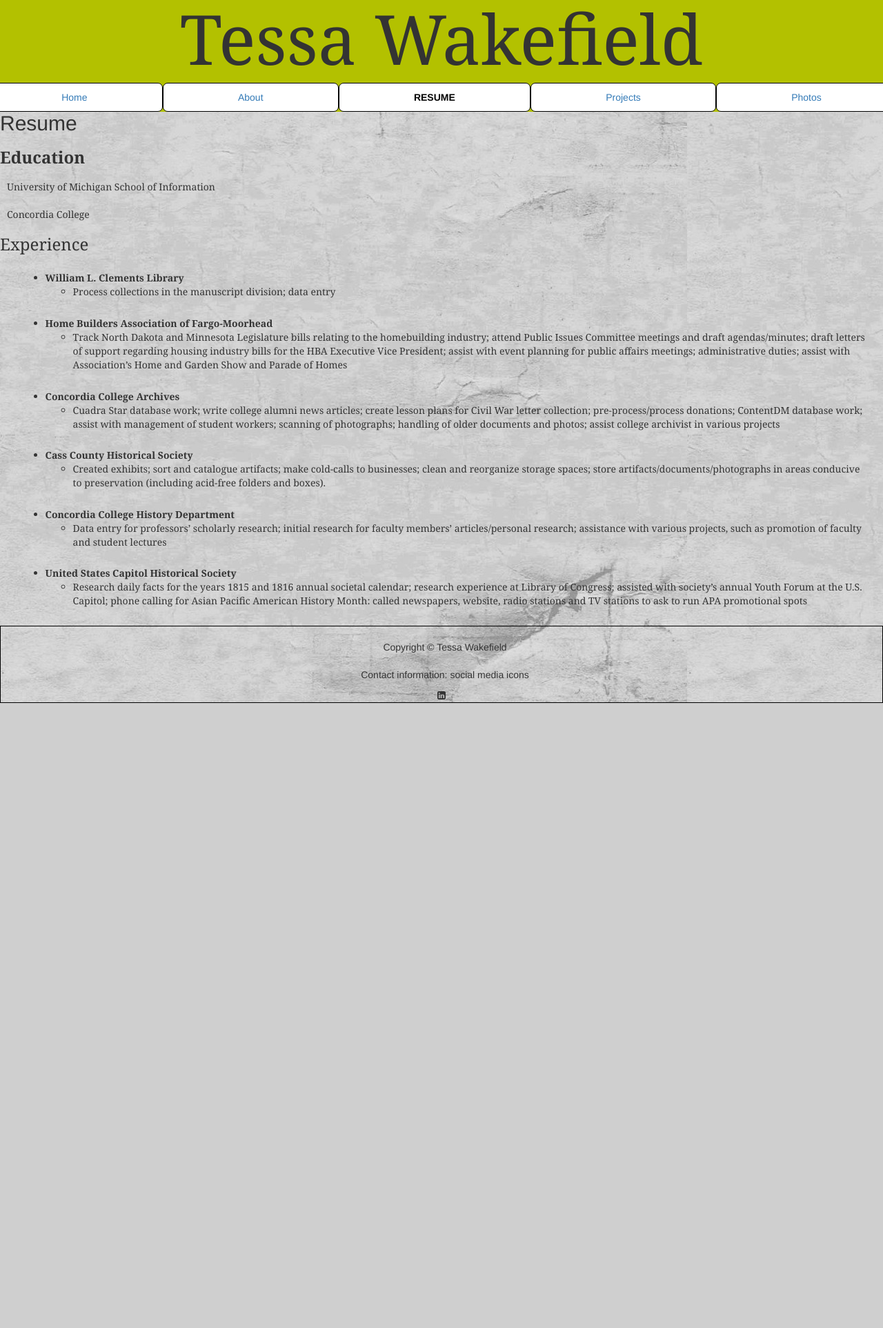
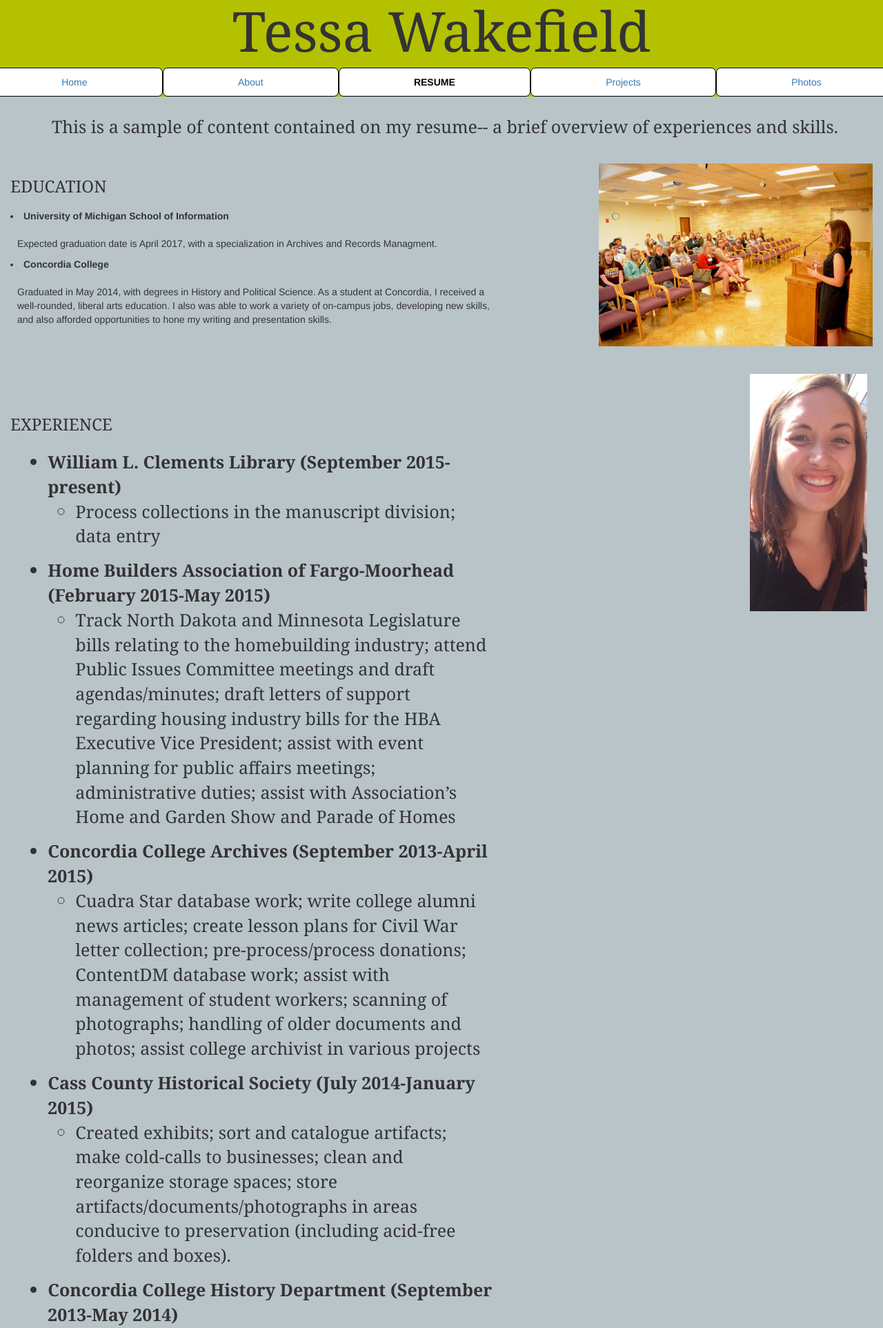
Before and after one commit to twakefie/Portfolio, a Python web app: template templates/resume.html in a window 1280 px wide. Shown: the top 1925 px of the page at 69% size. Before the commit the page ends 1019 px from the top, so only its background shows below. Run offline with Jinja, Linux system fonts and the light colour scheme; the template is opened without the code that fills it, so the values that code supplies are empty; some libraries are stand-ins or nearby versions.

Commit message:
Content editing
Mainly editing and reformatting content of portfolio

```diff
--- a/app.yaml
+++ b/app.yaml
@@ -1,4 +1,4 @@
-application: twportfolio-1268
+application: wakefield-1270
 version: 1
 runtime: python27
 api_version: 1
--- a/main.py
+++ b/main.py
@@ -63,6 +63,5 @@ app = webapp2.WSGIApplication([
     ('/resume.html', resumeHandler),
     ('/projects.html', projectHandler),
     ('/photos.html', photosHandler),
-    # ('/form.html'), formHandler)
 
 ], debug=True)
--- a/static/style.css
+++ b/static/style.css
@@ -11,20 +11,21 @@ body {
 	min-width: 100%;
 }
 
-.body {
-	background-image: "static/oldpaper.jpg";
-	background-repeat: no-repeat;
-	background-position: center center;
+
+
+body {
+	background-color: #B9C4C9;
+	/*background-repeat: no-repeat;
+	background-position: center center;*/
 }
 
-/*body {
-	background-repeat: no-repeat;
-}*/
+
 
 header h1 {
 	text-align: center;
-	font-family: Georgia;
-	font-size: 100px;
+	font-family: Georgia, Times, Arial;
+	font-size: 80px;
+	/*text-transform: uppercase;*/
 
 }
 
@@ -52,20 +53,41 @@ p {
 	margin-left: 10px;
 }
 
+
+
+
+
 .Description {
-	margin-top: 30px;
+	margin-top: 2%;
+	font-size: 20px;
+	font-family: Georgia, Times, Arial;
+	text-align: center;
 }
 
 .Carousel {
 	margin-top: 30px;
+	font-size: 7px;
 }
 
+.carousel-caption {
+	font-size: 10px;
+}
 
 
 .jumbotron {
 	background-color: #67ACEA;
 	height: 100%;
+	font-family: Georgia, Times, Arial;
+
 }
+
+/*.Tessa {
+	height: auto;
+	width: auto;
+	float: right;
+	max-width: 500px;
+	max-height: 500px;
+}*/
 
 .clements {
 	/*border: 1px solid black;*/
@@ -93,37 +115,15 @@ p {
 	margin: 2%;
 }
 
-/*.project1 {
-	border: solid black 2px;
-	display: block;
-	margin: 1%;
-	padding: 2%;
-	background-color: white;
-	*/
-/*}*/
-
-/*.IMA {
-	border: 1px solid black;
-	display: block;
-	margin: 1%;
-	padding: 2%;
-	}*/
-
-/*.hoover {
-	border: 2px solid black;
-	display: block;
-	margin: 1%;
-	padding: 2%;*/
-	/*max-width: 350px;
-	max-height: 250px;*/
-/*}*/
 
 .grad {
 	float: right;
 }
 
 .resume {
-	font-family: Georgia;
+	font-family: Georgia, Times, Arial;
+	padding: 2%;
+	font-size: 25px;
 }
 /*.project2 {
 	border: solid black 2px;
@@ -142,6 +142,12 @@ p {
 	display: block;
 }*/
 
+/*.container .paige:hover h2 {
+	position: relative;
+	text-align: center;
+}*/
+
+
 
 body#h a#home, body#ab a#about, body#r a#resume, body#proj a#projects, body#ph a#photos {
 	color: black;
@@ -155,16 +161,40 @@ body {
 }
 
 
+/*.Education {
+	display: inline-block;
+	width: 60%;
+}*/
+
+.Education {
+	/*margin: 2%;*/
+	font-size: 25px;
+	display: inline-block;
+	font-family: Georgia, Times, Arial;
+}
+
+.Experience {
+	display: inline-block;
+	width: 100%;
+	font-size: 25px;
+	font-family: Georgia, Times, Arial;
+}
+
+.col-md-7 h3 {
+	font-family: Georgia, Times, Arial;
+	text-transform: uppercase;
+}
+
 .col-md-5 {
 	border: 4px solid black;
-	font-family: Georgia;
+	font-family: Georgia, Times, Arial;
 
 }
 
 .col-md-6 {
 	border: 1px solid black;
 	margin: 4%;
-	background-color: white;
+	display: block;
 	}
 
 .spacing {
@@ -172,32 +202,83 @@ body {
 	padding: 10px;
 }
 
+
+
+
 .intro1 {
 	display: none;
 }
 
 .intro {
-	color: orange;
+	color: black;
+	font-family: Georgia, Times, Arial;
+	padding: 2%;
+	font-size: 20px;
 }
 
 footer {
 	border: solid 1px black;
 	text-align: center;
+	background-color: #375E97;
+	color: white;
 }
 
 .big {
 	display: none;
 }
 
-/*.navbar-header {
-	background-color: blue;
-	text-decoration: bold;
-}*/
+
+.thesis {
+	display: none;
+}
+
+.resumeimg {
+	display: none;
+}
+
 
 .burger {
 	color: red;
 	display: block ;
 }
+/*
+.Carousel . {
+	line-height: 300px;
+	overflow: hidden;
+	min-height: 300px;
+}*/
+
+/*.SI {
+	display: inline-block;
+	vertical-align: center;
+}*/
+
+.resume p {
+	text-align: center;
+	border: 2px black;
+	border-radius: 2px;
+}
+
+
+@media screen and (min-width: 750px) {
+	.navbar-static-top .navbar-collapse {
+		padding-right: 6px;
+		padding-left: 120px;
+	}
+
+	.col-md-6 {
+		display: inline-block;
+	}
+
+	.col-md-5 {
+		display: block;
+	}
+
+	.intro {
+		display: inline-block;
+	}
+}
+
 
 
 
@@ -206,7 +287,7 @@ footer {
 	.col-md-6 {
 		border: none;
 		font-size: 124%;
-		font-family: Georgia;
+		font-family: Georgia, Times, Arial;
 	}
 
 	.intro {
@@ -215,6 +296,9 @@ footer {
 
 	.intro1 {
 		display: block;
+		padding: 3%;
+		font-family: Georgia, Times, Arial;
+		font-size: 30px;
 	}
 
 	.burger {
@@ -226,66 +310,130 @@ footer {
 	}
 
 
-	/*.col-md-5 {
-		margin: 1%;
-		padding: 1%;
+	.col-md-6 {
+		background-color: none;
+	}
+
+
+	.pictures {
+		padding-left: 10%;
+	}
+
+	.carousel-caption {
+		font-size: 45px;
+	}
+
+	.resumeimg {
+	/*display: block;
+	border: 1px solid black;
+	position: absolute;*/
+	display: inline-block;
+	width: 45%;
+	float: right;
+	padding-right: 2%;
+}
+
+.thesis {
+	display: 45%;
+	float: right;
+}
+
+
+
+	.hovereffect {
+		width:100%;
+		height:100%;
+		float:left;
+		overflow:hidden;
+		position:relative;
+		text-align:center;
+		cursor:default;
+	}
+
+	.hovereffect .overlay {
+		width:100%;
+		height:100%;
+		position:absolute;
+		overflow:hidden;
+		top:0;
+		left:0;
+		opacity:0;
+		background-color:rgba(0,0,0,0.5);
+		-webkit-transition:all .4s ease-in-out;
+		transition:all .4s ease-in-out
+	}
+
+	.hovereffect img {
+		display:block;
+		position:relative;
+		-webkit-transition:all .4s linear;
+		transition:all .4s linear;
+	}
+
+	.hovereffect h2 {
+		/*text-transform:uppercase;*/
+		color:#fff;
+		text-align:center;
+		position:relative;
+		font-size:17px;
+		background:rgba(0,0,0,0.6);
+		-webkit-transform:translatey(-100px);
+		-ms-transform:translatey(-100px);
+		transform:translatey(-100px);
+		-webkit-transition:all .2s ease-in-out;
+		transition:all .2s ease-in-out;
+		padding:10px;
+	}
+
+	/*.hovereffect a.info {
+		text-decoration:none;
+		display:inline-block;
+		/*text-transform:uppercase;*/
+		/*color:#fff;
+		border:1px solid #fff;
+		background-color:transparent;
+		opacity:0;
+		filter:alpha(opacity=0);
+		-webkit-transition:all .2s ease-in-out;
+		transition:all .2s ease-in-out;
+		margin:50px 0 0;
+		padding:7px 14px;*/
+	/*}*/
+
+	/*.hovereffect a.info:hover {
+		box-shadow:0 0 5px #fff;
 	}*/
 
-	/*.IMA {
-		display: inline-block;
-		margin: 1%;
-		padding: 5%;
-		/*height: 40%;*/
-		/*width: 40%;
-		float: right;
-	}*/
+	.hovereffect:hover img {
+		-ms-transform:scale(1.2);
+		-webkit-transform:scale(1.2);
+		transform:scale(1.2);
+	}
 
- 	.container {
+	.hovereffect:hover .overlay {
+		opacity:1;
+		filter:alpha(opacity=100);
+	}
+
+	.hovereffect:hover h2,.hovereffect:hover a.info {
+		opacity:1;
+		filter:alpha(opacity=100);
+		-ms-transform:translatey(0);
+		-webkit-transform:translatey(0);
+		transform:translatey(0);
+	}
+
+	.hovereffect:hover a.info {
+		-webkit-transition-delay:.2s;
+		transition-delay:.2s;
+	}
+
+
+	.container {
  		display: inline-block;
  		width: 25%;
  		margin: 2% 2% 50px 2%;
 
  	}
 
-
-
-/*.project2{
-	border: solid 2px black;
-	display: inline-block;
-	padding: 2%;
-	margin: 4%;
-	width: 50%;
-
-}*/
-
-/*.hoover{
-	display: inline-block;
-	margin: 1%;
-	padding: 2%;
-	width: 40%;
-	float: right;
-}*/
-
-/*.EAD {
-	display: inline-block;
-	float: right;
-	width: 40%;
-}*/
-
-/*.project3 {
-	display: inline-block;
-	width: 50%;
-	float: left;
-}*/
 }
-
-
-
-/*#read {
-	position: fixed;
-	top: 0;
-	left: 0;
-	min-width: 100;
-	min-height: 100;
-	opacity: 0.2;
-}
--- a/templates/base.html
+++ b/templates/base.html
@@ -1,12 +1,17 @@
 <!DOCTYPE html>
 <html lang="en">
 
-<body background="static/oldpaper.jpg" width:"1000px" height="1000px">
+<!-- <div>
+<body background="static/oldpaper.jpg">
+</div> -->
 
-<div class="whole">
+
 <head>
 	<meta charset="UTF-8">
 	<title>Tessa Wakefield</title>
+
+
+
 
 
 	<!-- Latest compiled and minified CSS -->
@@ -27,11 +32,19 @@
 
 <body>
 
+	<!-- <img src="static/oldpaper.jpg"> -->
+
 	<header>
 		<h1>Tessa Wakefield</h1>
 
+		<!-- <div class="SI">
+		<img src="static/umsi.png">
+		</div> -->
+
 
 		<!--<p>{{title}}</p>-->
+
+
 		<div class="big">
 		<nav>
 			<ul class="nav nav-pills nav-justified">
@@ -56,6 +69,7 @@
       					</button>
     			</div>
 
+
     <!-- Collect the nav links, forms, and other content for toggling -->
     			<div class="collapse navbar-collapse" id="bs-example-navbar-collapse-1">
 					<ul class="nav navbar-nav">
@@ -66,11 +80,10 @@
 						<li><a href="photos.html">Photos</a></li>
 					</ul>
 				</div>
+			</div>
 		</nav>
   	  </div>
 </header>
-</div>
-</div>
 
 
 
@@ -86,12 +99,21 @@
 
 </body>
 
+
+<body id="h"></body>
+<body id="ab"></body>
+<body id="r"></body>
+<body id="ph"></body>
+<body id="proj"></body>
+
 <footer>
 		<p>Copyright &copy; Tessa Wakefield</p>
 		<p>Contact information: social media icons</p>
-		<i class="fa fa-linkedin-square"><a href="https://www.linkedin.com/in/tessa-wakefield-75985285?trk=nav_responsive_tab_profile"></a></i>
+		<div class="social">
+			<a href="https://www.linkedin.com/in/tessa-wakefield-75985285?trk=nav_responsive_tab_profile">
+				<i class="fa fa-linkedin-square"></i>Linkedin</a>
+	</div>
 		<!-- <i class="fa fa-facebook-square"><a href="https://www.facebook.com/"><a/></i> -->
 	</footer>
-</div>
 
 </html>
--- a/templates/photos.html
+++ b/templates/photos.html
@@ -1,8 +1,8 @@
 {% extends "templates/base.html" %}
 {% block content %}
 
-<!-- <body id="ph">
- -->
+<body id="ph">
+
 	<div class="Description">
 	<h3><b>What I value most in my life are my relationships with my friends and family. These images are a sample of some of the people who are a major part of my life.</b></h3></div>
 
--- a/templates/resume.html
+++ b/templates/resume.html
@@ -2,88 +2,118 @@
 {% block content %}
 
 <body id="r">
-    <img="static/texture.jpg">
-<h2>Resume</h2>
+
+<!-- <div class="Tessa">
+<img src="static/personal.jpg">
+</div> -->
+
+
+
 	<div class="resume">
 
-<h3><b>Education</b></h3>
-<p>University of Michigan School of Information</p>
-<p>Concordia College</p>
+<!-- <h2>Resume</h2> -->
+    <p>This is a sample of content contained on my resume-- a brief overview of experiences and skills.</p>
+</div>
 
-   <!--  <div class="grad">
-        <p>Excpected graduation date: April 2017</p>
-        <p>May 2014</p>
-    </div> -->
+<div class="container-fluid">
+<div class="row">
+
+  <div class="col-md-7"><h3>Education</h3><p><b><li>University of Michigan School of Information</li></b></p><p>Expected graduation date is April 2017, with a specialization in Archives and Records Managment.</p><li><b>Concordia College</b></li><p>Graduated in May 2014, with degrees in History and Political Science. As a student at Concordia, I received a well-rounded, liberal arts education. I also was able to work a variety of on-campus jobs, developing new skills, and also afforded opportunities to hone my writing and presentation skills.</p></b></p></div>
+
+    <div class="col-md-4 pull-right">
+        <img src="static/thesis.jpg" alt="Abbott"></div>
+    </div>
+    <div class="spacing"></div>
+</div>
+</div>
+
+   <div class="col-md-4 pull-right">
+   <div class="resumeimg">
+        <img src="static/personal.jpg" alt="Tess"></div>
+    </div>
+    <div class="spacing"></div>
+   </div>
+ </div>
+</div>
 
 
-<h3>Experience</h3>
+<!-- <div class="col-md-4 pull-right">
+    <div class="thesis">
+        <img src="static/thesis.jpg" alt="Cord"></div>
+</div> -->
+
+
+<!-- <div class="container-fluid">
+<div class="row"> -->
+
+<!--   <div class="Education">
+  <div class="col-md-7"><h3>Education</h3><p><div>
+    <ul class="Education">
+    <li><b>University of Michigan School of Information</b></li>
+        <ul><li>Archives and Records Management</li></ul>
+    <li><b>Concordia College</b></li>
+    <ul><li>Double Major: History and Political Science</li></ul>
+</div></p></div>
+</div> -->
+
+
+<div class="container-fluid">
+<div class="row">
+
+  <div class="col-md-7"><h3>Experience</h3>
+    <div class="Experience">
 <ul class="clements">
-     <li><b>William L. Clements Library</b></li>
+     <li><b>William L. Clements Library (September 2015-present)</b></li>
         <ul><li>Process collections in the manuscript division; data entry</li></ul>
 </ul>
 
      <ul class="HBA">
-     <li><b>Home Builders Association of Fargo-Moorhead</b></li>
+     <li><b>Home Builders Association of Fargo-Moorhead (February 2015-May 2015)</b></li>
         <ul><li>Track North Dakota and Minnesota Legislature bills relating to the homebuilding industry; attend Public Issues Committee meetings and draft agendas/minutes; draft letters of support regarding housing industry bills for the HBA Executive Vice President; assist with event planning for public affairs meetings; administrative duties; assist with Association’s Home and Garden Show and Parade of Homes</li></ul>
     </ul>
 
 
     <ul class="CCA">
-     <li><b>Concordia College Archives</b></li>
+     <li><b>Concordia College Archives (September 2013-April 2015)</b></li>
         <ul><li>Cuadra Star database work; write college alumni news articles;  create lesson plans for Civil War letter collection; pre-process/process donations; ContentDM database work; assist with management of student workers; scanning of photographs; handling of older documents and photos; assist college archivist in various projects</li></ul>
     </ul>
 
 
     <ul class="bonanza">
-     <li><b>Cass County Historical Society</b></li>
+     <li><b>Cass County Historical Society (July 2014-January 2015)</b></li>
         <ul><li>Created exhibits; sort and catalogue artifacts; make cold-calls to businesses; clean and reorganize storage spaces; store artifacts/documents/photographs in areas conducive to preservation (including acid-free folders and boxes). </li></ul>
     </ul>
 
     <ul class="history">
-     <li><b>Concordia College History Department</b></li>
+     <li><b>Concordia College History Department (September 2013-May 2014)</b></li>
         <ul><li>Data entry for professors’ scholarly research; initial research for faculty members’ articles/personal research; assistance with various projects, such as promotion of faculty and student lectures</li></ul>
     </ul>
 
     <ul class="capitol">
-     <li><b>United States Capitol Historical Society</b></li>
+     <li><b>United States Capitol Historical Society (January 2013-April 2013)</b></li>
         <ul><li>Research daily facts for the years 1815 and 1816 annual societal calendar; research experience at Library of Congress; assisted with society’s annual Youth Forum at the U.S. Capitol; phone calling for Asian Pacific American History Month: called newspapers, website, radio stations and TV stations to ask to run APA promotional spots
 </li></ul>
 </ul>
 
+<div class="Tools">
+    <h3>Tools</h3>
+    <ul class="Skills">
+        <li>Familiarity with EAD and XML</li>
+        <li>Familiarity with MARC records</li>
+        <li>Introductory skills for HTML/CSS</li>
+    </ul>
+</div><p></p></div>
+
+
+
+
+
+
+
 </ul>
+</div>
 </div>
 
 
 
-<!-- <table class="table table-striped">
-    <thead>
-        <tr>
-            <th>Row</th>
-            <th>First Name</th>
-            <th>Last Name</th>
-            <th>Email</th>
-        </tr>
-    </thead>
-    <tbody>
-        <tr>
-            <td>1</td>
-            <td>John</td>
-            <td>Carter</td>
-            <td>johncarter@mail.com</td>
-        </tr>
-        <tr>
-            <td>2</td>
-            <td>Peter</td>
-            <td>Parker</td>
-            <td>peterparker@mail.com</td>
-        </tr>
-        <tr>
-            <td>3</td>
-            <td>John</td>
-            <td>Rambo</td>
-            <td>johnrambo@mail.com</td>
-        </tr>
-    </tbody>
-</table> -->
-
 {%endblock%}
```
Also changed, not shown: templates/about.html (+7 -23 lines), templates/form.html (deleted, +0 -11 lines), templates/home.html (+9 -4 lines), templates/projects.html (+6 -4 lines), static/elise.JPG (added), static/grandma.jpg (added), static/israel.jpg (added), static/personal.jpg, static/potter.jpg, static/sisters.jpg (added), static/thesis.jpg (added), static/umsi.png (added), 1 other file. Lines whose indentation alone changed are shown as unchanged.
